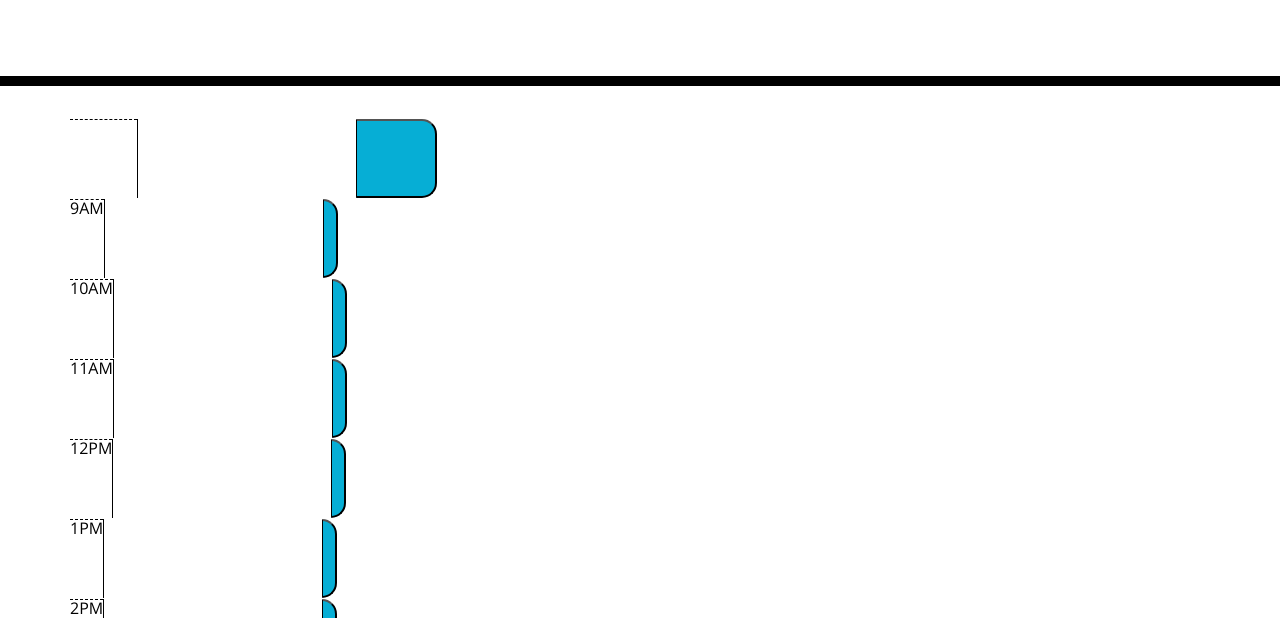
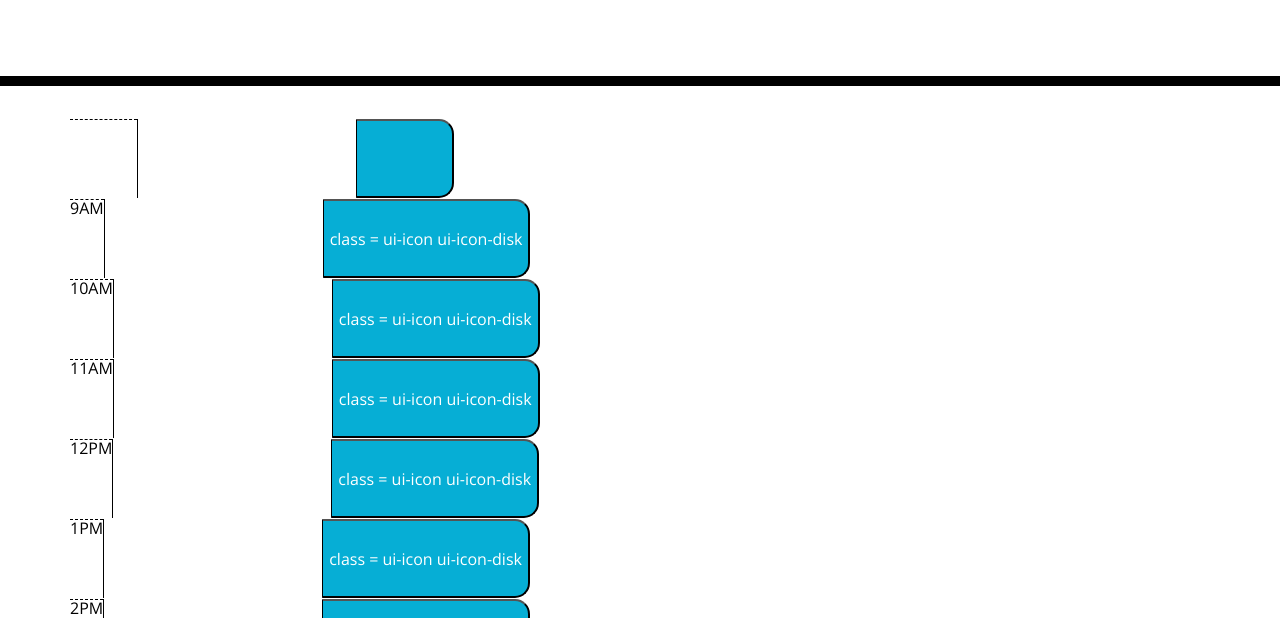
Before and after one commit to Jacqueline8996/DayPlanner, a plain HTML site: page index.html in a window 1280 px wide. Shown: the part 182-800 px from the top of the page. Drawn offline with nearby package versions, Linux system fonts and the light colour scheme.

Commit message:
fixed format

```diff
--- a/index.html
+++ b/index.html
@@ -40,6 +40,7 @@
                 </textarea>
 
                 <button class="saveBtn">
+                    <i></i>
                 </button>
 
             </div>
@@ -53,11 +54,8 @@
     <script type="text/javascript">
         var timeRange = [9,10,11,12,13,14,15,16,17];
 
-        function displayTimeBlock(){
 
-
-        }
-        function timeFrame(){
+        function displaySchedule(){
             for (var i = 0; i < timeRange.length; i++) {
 
                 var rowEl = $("<div>");
@@ -84,13 +82,26 @@
                 var saveEl = $("<button>");
                 saveEl.addClass("saveBtn");
                 $(rowEl).append(saveEl);
+                var iconEl = $("<i>");
+
+                saveEl.addClass("saveBtn");
+                $(saveEl).html("class = ui-icon ui-icon-disk");
+                $(".saveBtn").append(iconEl);
+
+
 
 
 
             }
+
         }
 
-        timeFrame();
+        function timeFrame() {
+
+        }
+
+        displaySchedule();
+
 
     </script>
 
```
